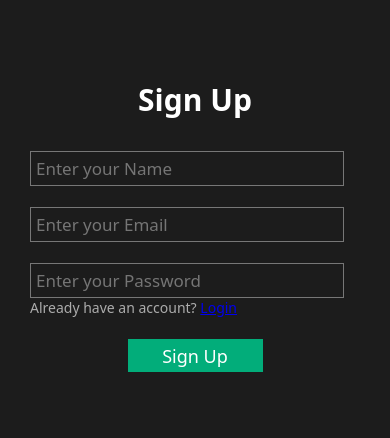
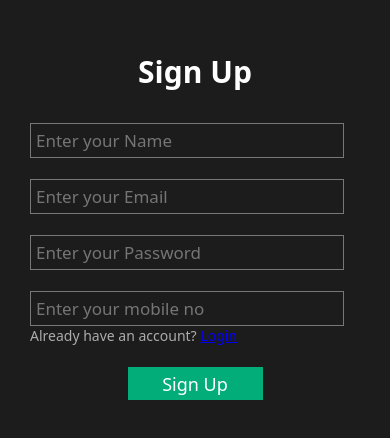
Before and after one commit to Uc101077/Movie-Website, a React (Vite) app: page /signup in a window 390 px wide. Shown: the part 112-550 px from the top of the page. Built offline with nearby package versions, Linux system fonts and the light colour scheme.

Commit message:
Validate mobile number and improve signup form

```diff
--- a/src/components/Signup.jsx
+++ b/src/components/Signup.jsx
@@ -1,12 +1,14 @@
 import React, { useContext, useState } from "react";
 import { AuthContext } from "../context/AuthContext";
 import { Link, useNavigate } from "react-router-dom";
+import toast from "react-hot-toast";
 
 const Signup = () => {
   const [data, setData] = useState({
     name: "",
     email: "",
     password: "",
+    contact: "",
   });
 
   const navigate = useNavigate();
@@ -20,6 +22,10 @@ const Signup = () => {
 
   const handleSubmit = (e) => {
     e.preventDefault();
+    if (data.contact.length < 10) {
+      toast.error("Mobile number must be at least 10 digits");
+      return;
+    }
     signup(data, navigate);
   };
   return (
@@ -48,6 +54,13 @@ const Signup = () => {
               placeholder="Enter your Password"
               onChange={handleInput}
             />
+            <input
+              type="number"
+              name="contact"
+              placeholder="Enter your mobile no"
+              maxLength={10}
+              onChange={handleInput}
+            />
             <p>
               Already have an account? <Link to="/login">Login</Link>
             </p>
```
